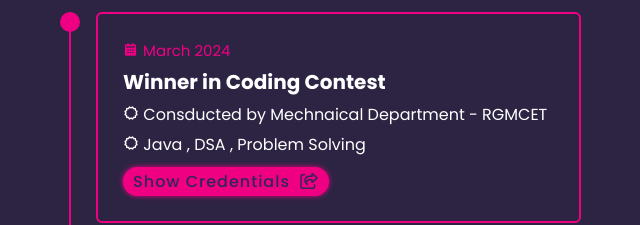
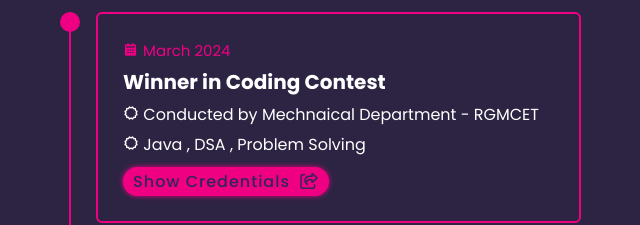
Before and after one commit to vannoorsab/Portfolio, a plain HTML site: page index.html in a window 1280 px wide. Shown: the part 4082-4307 px from the top of the page, 315-955 px from the left. Drawn offline with nearby package versions, Linux system fonts and the light colour scheme.

Commit message:
Update index.html

```diff
--- a/index.html
+++ b/index.html
@@ -175,7 +175,7 @@
                 <div class="content">
                     <div class="year"><i class='bx bxs-calendar'></i>March 2024</div>
                     <h3>Winner in Coding Contest</h3>
-                    <p><i class='bx bx-certification'></i>&nbsp;Consducted by Mechnaical Department - RGMCET</p>
+                    <p><i class='bx bx-certification'></i>&nbsp;Conducted by Mechnaical Department - RGMCET</p>
 
                     <p><i class='bx bx-certification'></i>&nbsp;Java , DSA , Problem Solving</p>
                     <a href="https://www.8591489ea94/public_url" class="btn">Show Credentials &nbsp;<i class="fa-regular fa-share-from-square"></i></a>
```
